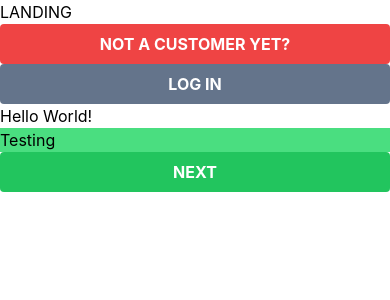
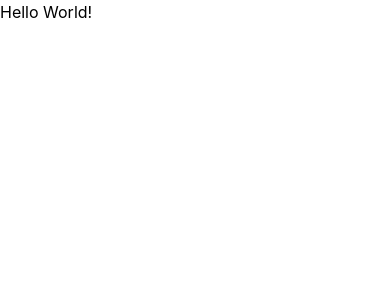
Before and after one commit to Service-Design-Studio/final-project-group-2-designerdz, a React (Create React App) app in the folder frontend/: page / in a window 390 px wide. Shown: the top 300 px of the page. Built offline with nearby package versions, Linux system fonts and the light colour scheme.

Commit message:
Added Login with phone number page, with basic conditional rendering

```diff
--- a/frontend/src/App.js
+++ b/frontend/src/App.js
@@ -1,14 +1,17 @@
 import "./App.css";
-import { BrowserRouter, Routes, Route } from "react-router-dom";
+import { BrowserRouter, Routes, Route} from "react-router-dom";
 import Landing from "./pages/Landing.js";
 import Details from "./pages/Details.js";
 import Passport from "./pages/Passport.js";
 import Review from "./pages/Review.js";
+import Login from "./pages/Login.js";
 
 export default function App() {
+  const loggedIn = false;
   return (
     <BrowserRouter>
       <Routes>
+        <Route path="/" element={loggedIn? <Landing/> : <Login/>}/>
         <Route path="/" element={<Landing />} />
         <Route path="/details" element={<Details />} />
         <Route path="/passport" element={<Passport />} />
--- /dev/null
+++ b/frontend/src/pages/Login.js
@@ -0,0 +1,8 @@
+export default function Login() {
+    return (
+        <div>
+            <h1>Hello World!</h1>
+        </div>
+    );
+
+}
```
